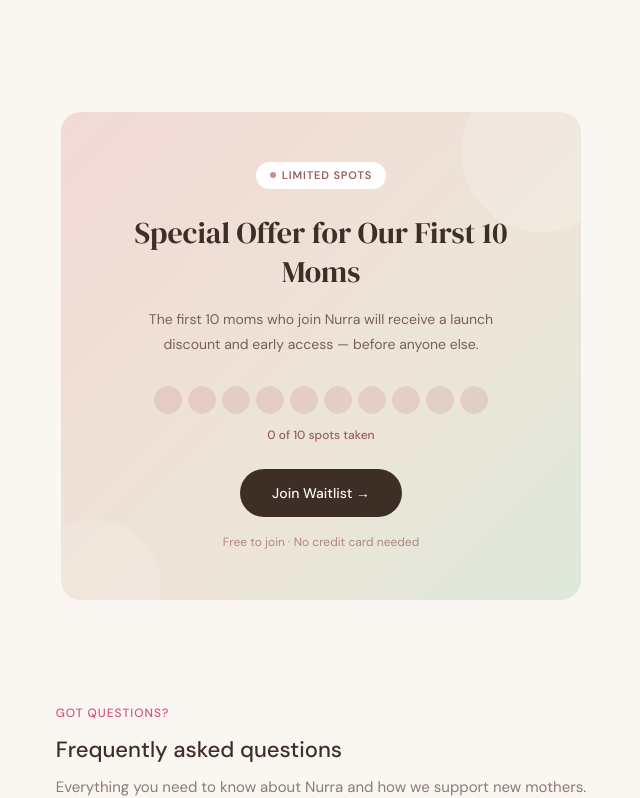
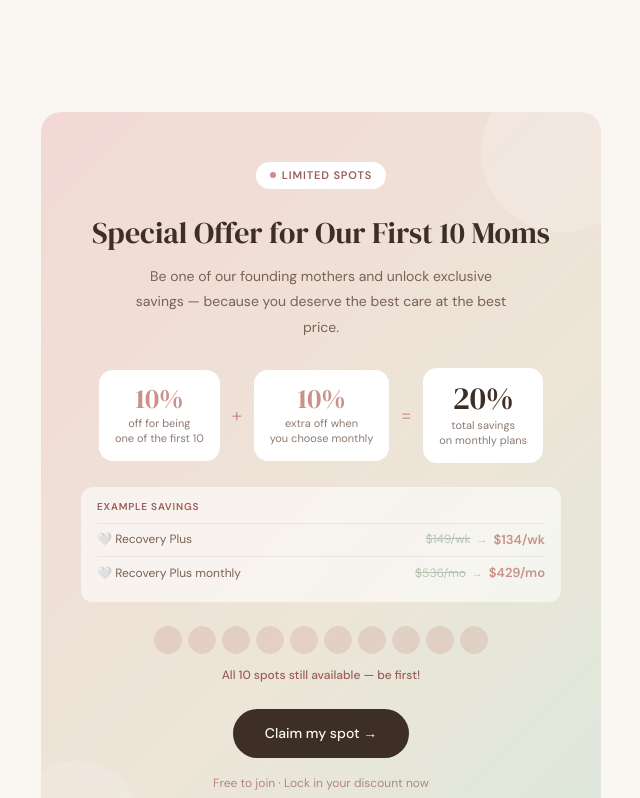
Before and after one commit to zairamieluna/Nurra, a React (Vite) app: page / in a window 1280 px wide. Shown: the part 4009-4807 px from the top of the page, without its empty margins (319-959 px from the left). Built offline with nearby package versions, Linux system fonts and the light colour scheme.

Commit message:
Update First10.jsx

```diff
--- a/src/sections/First10.jsx
+++ b/src/sections/First10.jsx
@@ -1,6 +1,7 @@
 // ============================================
 // NURRA — First 10 Section
 // "Special Offer for Our First 10 Moms"
+// 10% off for first 10 + extra 10% for monthly
 // ============================================
 
 const TOTAL_SPOTS = 10;
@@ -29,9 +30,48 @@
         {/* Heading */}
         <h2 style={styles.title}>Special Offer for Our First 10 Moms</h2>
         <p style={styles.body}>
-          The first 10 moms who join Nurra will receive a launch discount and
-          early access — before anyone else.
+          Be one of our founding mothers and unlock exclusive savings —
+          because you deserve the best care at the best price.
         </p>
+
+        {/* Discount breakdown */}
+        <div style={styles.discountGrid}>
+          <div style={styles.discountItem}>
+            <span style={styles.discountPercent}>10%</span>
+            <span style={styles.discountDesc}>off for being<br />one of the first 10</span>
+          </div>
+          <div style={styles.discountPlus}>+</div>
+          <div style={styles.discountItem}>
+            <span style={styles.discountPercent}>10%</span>
+            <span style={styles.discountDesc}>extra off when<br />you choose monthly</span>
+          </div>
+          <div style={styles.discountPlus}>=</div>
+          <div style={styles.discountItem}>
+            <span style={styles.discountPercentBig}>20%</span>
+            <span style={styles.discountDesc}>total savings<br />on monthly plans</span>
+          </div>
+        </div>
+
+        {/* Example savings */}
+        <div style={styles.exampleBox}>
+          <p style={styles.exampleLabel}>Example savings</p>
+          <div style={styles.exampleRow}>
+            <span style={styles.examplePkg}>🤍 Recovery Plus</span>
+            <div style={styles.examplePrices}>
+              <span style={styles.exampleOriginal}>$149/wk</span>
+              <span style={styles.exampleArrow}>→</span>
+              <span style={styles.exampleFinal}>$134/wk</span>
+            </div>
+          </div>
+          <div style={styles.exampleRow}>
+            <span style={styles.examplePkg}>🤍 Recovery Plus monthly</span>
+            <div style={styles.examplePrices}>
+              <span style={styles.exampleOriginal}>$536/mo</span>
+              <span style={styles.exampleArrow}>→</span>
+              <span style={styles.exampleFinal}>$429/mo</span>
+            </div>
+          </div>
+        </div>
 
         {/* Spots tracker */}
         <div style={styles.spots}>
@@ -46,14 +86,16 @@
           ))}
         </div>
         <p style={styles.spotsLabel}>
-          {TAKEN_SPOTS} of {TOTAL_SPOTS} spots taken
+          {TAKEN_SPOTS === 0
+            ? 'All 10 spots still available — be first!'
+            : `${TAKEN_SPOTS} of ${TOTAL_SPOTS} spots taken`}
         </p>
 
         {/* CTA */}
         <button style={styles.btn} onClick={scrollToWaitlist}>
-          Join Waitlist →
+          Claim my spot →
         </button>
-        <p style={styles.note}>Free to join · No credit card needed</p>
+        <p style={styles.note}>Free to join · Lock in your discount now</p>
 
       </div>
     </section>
@@ -71,7 +113,7 @@
     background: '#FAF7F2',
   },
   card: {
-    maxWidth: '520px',
+    maxWidth: '560px',
     margin: '0 auto',
     background: 'linear-gradient(135deg, #F2D9D5 0%, #EDE5D8 60%, #DDE8DB 100%)',
     borderRadius: '20px',
@@ -128,7 +170,7 @@
     fontSize: 'clamp(22px, 4vw, 30px)',
     fontWeight: 400,
     color: '#3D2E26',
-    margin: '0 0 1rem',
+    margin: '0 0 0.75rem',
     lineHeight: 1.3,
     position: 'relative',
     zIndex: 1,
@@ -138,9 +180,99 @@
     color: '#7A6152',
     lineHeight: 1.8,
     margin: '0 auto 1.75rem',
-    maxWidth: '360px',
+    maxWidth: '380px',
     position: 'relative',
     zIndex: 1,
+  },
+  discountGrid: {
+    display: 'flex',
+    alignItems: 'center',
+    justifyContent: 'center',
+    gap: '12px',
+    marginBottom: '1.5rem',
+    flexWrap: 'wrap',
+    position: 'relative',
+    zIndex: 1,
+  },
+  discountItem: {
+    background: '#fff',
+    borderRadius: '14px',
+    padding: '14px 16px',
+    display: 'flex',
+    flexDirection: 'column',
+    alignItems: 'center',
+    gap: '4px',
+    minWidth: '90px',
+  },
+  discountPercent: {
+    fontFamily: 'var(--font-serif)',
+    fontSize: '28px',
+    color: '#C9918A',
+    lineHeight: 1,
+  },
+  discountPercentBig: {
+    fontFamily: 'var(--font-serif)',
+    fontSize: '32px',
+    color: '#3D2E26',
+    lineHeight: 1,
+  },
+  discountDesc: {
+    fontSize: '11px',
+    color: '#8C7B72',
+    lineHeight: 1.4,
+    textAlign: 'center',
+  },
+  discountPlus: {
+    fontSize: '20px',
+    color: '#C9918A',
+    fontWeight: 300,
+  },
+  exampleBox: {
+    background: 'rgba(255,255,255,0.6)',
+    borderRadius: '12px',
+    padding: '12px 16px',
+    marginBottom: '1.5rem',
+    position: 'relative',
+    zIndex: 1,
+    textAlign: 'left',
+  },
+  exampleLabel: {
+    fontSize: '10px',
+    fontWeight: 600,
+    letterSpacing: '0.08em',
+    textTransform: 'uppercase',
+    color: '#9B5E58',
+    margin: '0 0 8px',
+  },
+  exampleRow: {
+    display: 'flex',
+    justifyContent: 'space-between',
+    alignItems: 'center',
+    padding: '6px 0',
+    borderTop: '0.5px solid rgba(0,0,0,0.06)',
+  },
+  examplePkg: {
+    fontSize: '12px',
+    color: '#7A6152',
+  },
+  examplePrices: {
+    display: 'flex',
+    alignItems: 'center',
+    gap: '6px',
+  },
+  exampleOriginal: {
+    fontSize: '12px',
+    color: '#B5C4B1',
+    textDecoration: 'line-through',
+  },
+  exampleArrow: {
+    fontSize: '11px',
+    color: '#B5C4B1',
+  },
+  exampleFinal: {
+    fontSize: '13px',
+    color: '#C9918A',
+    fontWeight: 600,
   },
   spots: {
     display: 'flex',
```
